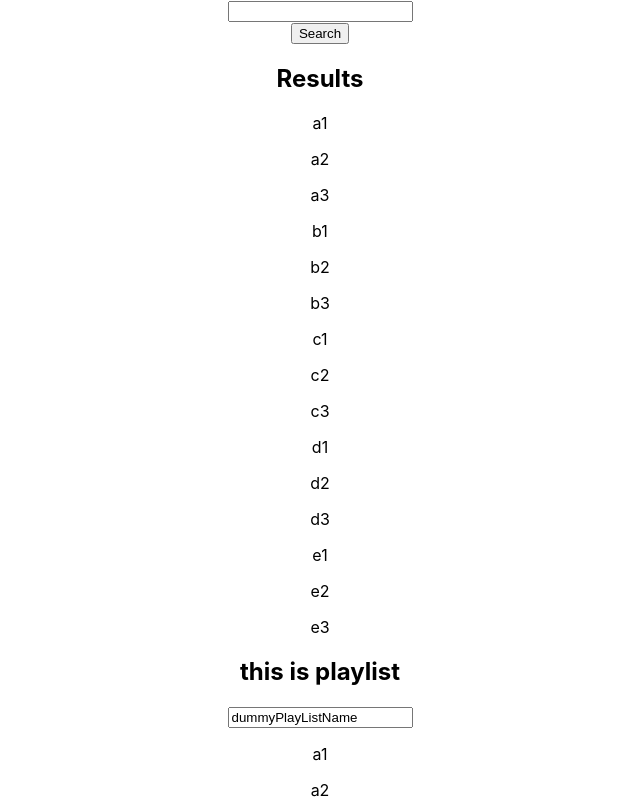
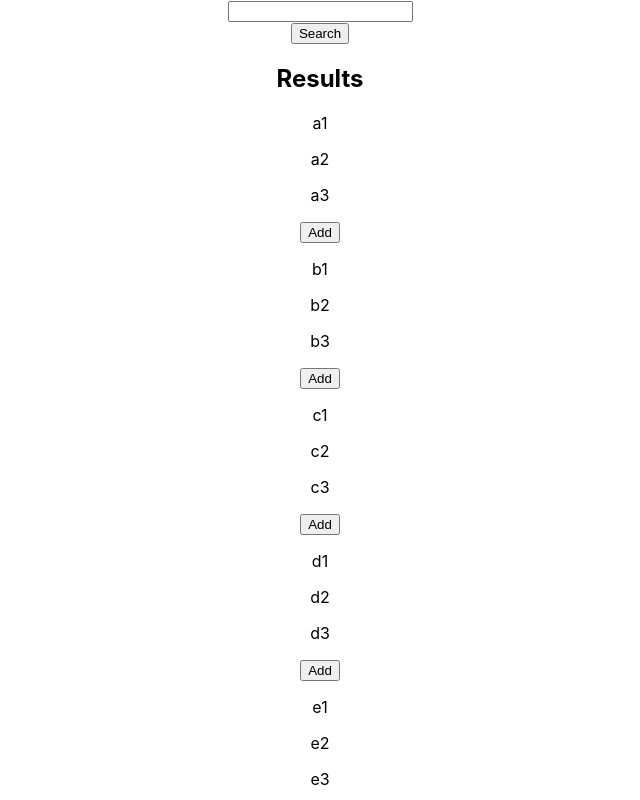
Before and after one commit to techStarZx/jamming, a React (Create React App) app: page / in a window 1280 px wide. Shown: the top 800 px of the page, without its empty margins (320-960 px from the left). Built offline with nearby package versions, Linux system fonts and the light colour scheme.

Commit message:
Implement Adding Songs To Playlist

```diff
--- a/src/App.js
+++ b/src/App.js
@@ -6,12 +6,13 @@ import { SearchResultsContainer } from './components/SearchResults/SearchResults
 import { PlaylistContainer } from './components/Playlist/PlaylistContainer';
 
 
-function App({ trackListForResults, trackListForPlaylist, playlistName }) {
+function App({ trackListForResults, trackListForPlaylist, playlistName, handleClickAddButton }) {
   return (
     <div className="App">
       <SearchBarContainer />
       <SearchResultsContainer
         trackList={trackListForResults}
+        handleClickAddButton={handleClickAddButton}
       />
       <PlaylistContainer
         trackList={trackListForPlaylist}
--- a/src/AppContainer.js
+++ b/src/AppContainer.js
@@ -1,4 +1,4 @@
-import React, { useState } from 'react';
+import React, { useState, useEffect } from 'react';
 import App from './App';
 
 const dummyTrackList = [
@@ -18,32 +18,36 @@ const dummyTrackList = [
     name: 'c1',
     artist: 'c2',
     album: 'c3',
-    id: 3
+    id: 2
   },
   {
     name: 'd1',
     artist: 'd2',
     album: 'd3',
-    id: 4
+    id: 3
   },
   {
     name: 'e1',
     artist: 'e2',
     album: 'e3',
-    id: 5
+    id: 4
   }
 ];
 
 function AppContainer() {
   const [trackListForResults, setTrackListForResults] = useState(dummyTrackList);
   const [playlistName, setPlayListName] = useState('dummyPlayListName');
-  const [trackListForPlaylist, setTrackListForPlaylist] = useState(dummyTrackList);
+  const [trackListForPlaylist, setTrackListForPlaylist] = useState([]);
+  function handleClickAddButton(e) {
+    setTrackListForPlaylist(prev => [...prev, trackListForResults[e.target.id]] );
+  }
 
   return (
     <App
       trackListForResults={trackListForResults}
       trackListForPlaylist={trackListForPlaylist}
       playlistName={playlistName}
+      handleClickAddButton={handleClickAddButton}
     />
   )
 }
--- a/src/components/SearchResults/SearchResults.js
+++ b/src/components/SearchResults/SearchResults.js
@@ -1,11 +1,11 @@
 import React from 'react';
 import {TracklistContainer} from '../Tracklist/TracklistContainer';
 
-function SearchResults({trackList}) {
+function SearchResults({trackList, handleClickAddButton}) {
     return (
         <div className='results'>
             <h2>Results</h2>
-            <TracklistContainer  trackList = {trackList} />
+            <TracklistContainer  trackList = {trackList} handleClickButton={handleClickAddButton} buttonText="Add" />
         </div>
     );
 }
--- a/src/components/SearchResults/SearchResultsContainer.js
+++ b/src/components/SearchResults/SearchResultsContainer.js
@@ -1,8 +1,11 @@
 import React from "react";
 import { SearchResults } from "./SearchResults";
 
-function SearchResultsContainer({trackList}) {
-    return <SearchResults trackList = {trackList} />;
+function SearchResultsContainer({trackList, handleClickAddButton}) {
+    return <SearchResults
+            trackList = {trackList}
+            handleClickAddButton={handleClickAddButton}
+            />;
 }
 
 export {SearchResultsContainer};
--- a/src/components/Track/Track.js
+++ b/src/components/Track/Track.js
@@ -1,6 +1,6 @@
 import React from "react";
 
-function Track({name, artist, album, id}) {
+function Track({name, artist, album, id, handleClickButton, buttonText, indexOfTrack}) {
     return (
         <div
             className='trackContainer'
@@ -9,6 +9,11 @@ function Track({name, artist, album, id}) {
             <p key='name'>{name}</p>
             <p key='artist'>{artist}</p>
             <p key='album'>{album}</p>
+            <button
+              id={indexOfTrack}
+              onClick={handleClickButton}>
+              {buttonText}
+            </button>
         </div>
         );
 }
--- a/src/components/Track/TrackContainer.js
+++ b/src/components/Track/TrackContainer.js
@@ -1,8 +1,16 @@
 import React from "react";
 import { Track } from "./Track";
 
-function TrackContainer({track}) {
-    return <Track name={track.name} artist={track.artist} album={track.album} id={track.id} />;
+function TrackContainer({track, handleClickButton, buttonText, indexOfTrack}) {
+    return <Track
+            name={track.name}
+            artist={track.artist}
+            album={track.album}
+            id={track.id}
+            handleClickButton={handleClickButton}
+            buttonText={buttonText}
+            indexOfTrack={indexOfTrack}
+           />;
 }
 
 export {TrackContainer};
--- a/src/components/Tracklist/TracklistContainer.js
+++ b/src/components/Tracklist/TracklistContainer.js
@@ -2,9 +2,9 @@ import React, {useState} from "react";
 import { Tracklist } from "./Tracklist";
 import {TrackContainer} from '../Track/TrackContainer';
 
-function TracklistContainer({trackList}) {
-    let tracks = trackList.map((track) => {
-        return <TrackContainer track={track} />
+function TracklistContainer({trackList, handleClickButton, buttonText}) {
+    let tracks = trackList.map((track, index) => {
+        return <TrackContainer track={track} handleClickButton={handleClickButton} buttonText={buttonText} indexOfTrack={index} />
     });
     return <Tracklist tracks={tracks} />;
 }
```
